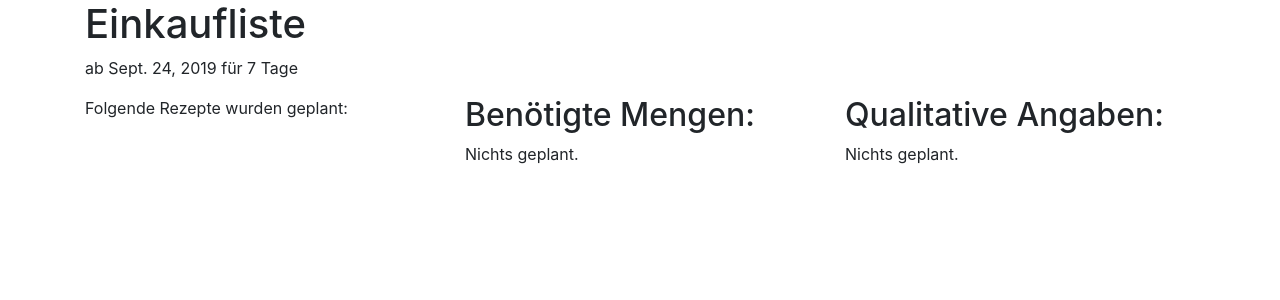
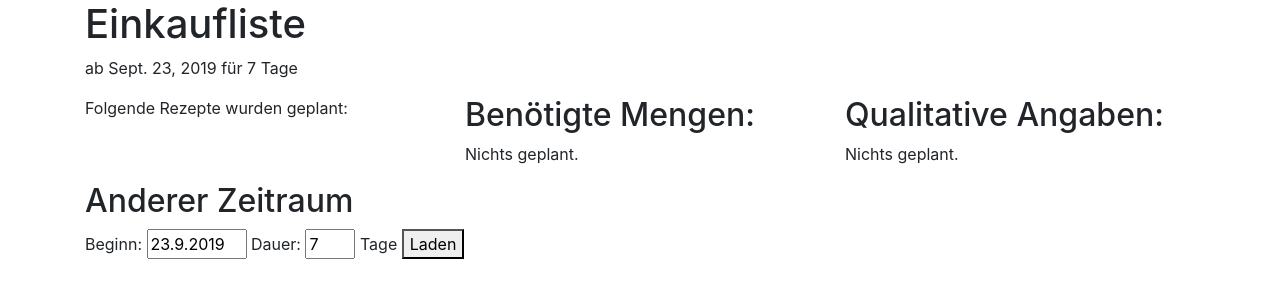
Before and after one commit to jammon/kita-rezepte, a Django app: page /einkaufsliste in a window 1280 px wide. Shown: the part 56-356 px from the top of the page. Run offline with Django 3.2, Linux system fonts and the light colour scheme; data that the repository does not hold is empty; parts of the project's set-up code (start-up, migrations or seed data) failed here and were passed over; some libraries are stand-ins or nearby versions.

Commit message:
Einkaufsliste mit anderem Zeitraum

```diff
--- a/kitarezepte/kitarezepte/urls.py
+++ b/kitarezepte/kitarezepte/urls.py
@@ -40,6 +40,7 @@ urlpatterns = [
     path('monat', views.monat),
     path('tag/<int:year>/<int:month>/<int:day>', views.tag),
     path('tag', views.tag),
+    path('einkaufsliste/<int:year>/<int:month>/<int:day>/<int:dauer>', views.einkaufsliste),
     path('einkaufsliste', views.einkaufsliste),
     path('ajax/set-gang/', ajax.set_gangplan),
     path('ajax/add-zutat/', ajax.add_zutat),
@@ -52,8 +53,4 @@ if settings.DEBUG:
     import debug_toolbar
     urlpatterns = [
         path('__debug__/', include(debug_toolbar.urls)),
-
-        # For django versions before 2.0:
-        # url(r'^__debug__/', include(debug_toolbar.urls)),
-
     ] + urlpatterns
--- a/kitarezepte/rezepte/models.py
+++ b/kitarezepte/rezepte/models.py
@@ -329,6 +329,8 @@ class GangPlan(models.Model):
 
 
 def get_einkaufsliste(client_slug, start, dauer):
+    """ liefert die Daten für /einkaufsliste
+    """
     rezept_plaene = GangPlan.objects.filter(  # Für "Folgende Rezepte wurden geplant"
         client__slug=client_slug,
         datum__gte=start,
--- a/kitarezepte/rezepte/static/rezepte/css/main.css
+++ b/kitarezepte/rezepte/static/rezepte/css/main.css
@@ -59,3 +59,10 @@
 #cpv-rezept {
 	margin-bottom: 18px;
 }
+/* Einkaufsliste */
+#ekl-start {
+	width: 100px;
+}
+#ekl-dauer {
+	width: 50px;
+}
--- a/kitarezepte/rezepte/templates/base.html
+++ b/kitarezepte/rezepte/templates/base.html
@@ -14,7 +14,6 @@
     <link rel="icon" href="{% static 'img/favicon.ico' %}" />
     <link rel="stylesheet" href="{% static 'vendor/bootstrap-4.1.2-dist/css/bootstrap.min.css' %}">
     <link rel="stylesheet" href="{% static 'rezepte/css/main.css' %}">
-    <!-- link rel="stylesheet" href="{% static 'rezepte/css/print.css' %}" media="print" / -->
     {% block extrahead %}{% endblock extrahead %}
   </head>
   <body>
--- a/kitarezepte/rezepte/templates/rezepte/einkaufsliste.html
+++ b/kitarezepte/rezepte/templates/rezepte/einkaufsliste.html
@@ -1,8 +1,15 @@
 {% extends "base.html" %}
 {% load static %}
+{% block extrahead %}
+  {# <link rel="stylesheet" href="{ % static 'vendor/jquery-ui-1.12.1.custom/jquery-ui.css' %}"> #}
+  <link rel="stylesheet" href="https://ajax.googleapis.com/ajax/libs/jqueryui/1.12.1/themes/smoothness/jquery-ui.css">
+{% endblock extrahead %}
 {% block content %}
   <div class="row">
     <div class="col">
+      {% if msg %}
+        <p class="bg-danger">{{ msg }}</p>
+      {% endif %}
       <h1>Einkaufliste</h1>
       <p>ab {{ start }} für {{ dauer }} Tage</p>
     </div>
@@ -56,8 +63,43 @@
       {% endif %}
     </div>
   </div>
+  <div class="row">
+    <div class="col">
+      <h2>Anderer Zeitraum</h2>
+      <form action="javascript:input_changed()">
+        <label for="ekl-start">Beginn:</label>
+        <input type="text" id="ekl-start" name="ekl-start"value="{{ start|date:"j.n.Y" }}">
+        <input type="hidden" id="ekl-helper" name="ekl-helper"value="{{ start|date:"Y/n/j" }}">
+        <label for="ekl-dauer">Dauer:</label>
+        <input type="number" id="ekl-dauer" name="ekl-dauer" min="1" value="{{ dauer }}"
+          size="3"> Tage
+        <button type="submit">Laden</button>
+      </form>
+    </div>
+  </div>
 {% endblock content %}
 {% block extrascripts %}
+{# <script src="{% static 'vendor/jquery-ui-1.12.1.custom/jquery-ui.js' %}"></script> #}
+<script src="https://ajax.googleapis.com/ajax/libs/jqueryui/1.12.1/jquery-ui.min.js"></script>
+{# <script src="i18n/datepicker-de.js"></script> #}
 <script>
+  var nextstart = new Date({{ start.year }}, {{ start.month }} - 1, {{ start.day }});
+  function input_changed() {
+    window.location.href = "/einkaufsliste/" +
+      $("#ekl-helper").val() + "/" + $("#ekl-dauer").val();
+  }
+  $(function() {
+    // der Datepicker soll bei Auswahl eine neue Seite aufrufen
+    $("#ekl-start").datepicker({
+      dateFormat: "d.m.yy",
+      altField: "#ekl-helper",
+      altFormat: "yy/m/d",
+      firstDay: 1,
+      onSelect: function(date) {
+        nextstart = date;
+      },
+    });
+
+  });
 </script>
 {% endblock extrascripts %}
--- a/kitarezepte/rezepte/views.py
+++ b/kitarezepte/rezepte/views.py
@@ -246,8 +246,14 @@ def tag(request, client_slug, year=0, month=0, day=0):
 
 # Einkaufsliste ------------------------------------------------------------------
 @client_param
-def einkaufsliste(request, client_slug, start=None, dauer=0):
-    start = start or next_dow(1)  # TODO: auf den einzelnen Client anpassen
-    dauer = dauer or 7
-    return render(request, 'rezepte/einkaufsliste.html',
-                  get_einkaufsliste(client_slug, start, dauer))
+def einkaufsliste(request, client_slug, year=0, month=0, day=0, dauer=7):
+    msg = ""
+    try:
+        start = date(year, month, day)
+    except ValueError:
+        if year != 0:
+            msg = f'"{day}.{month}.{year}" ist keine Datumsangabe.'
+        start = next_dow(0)
+    data = get_einkaufsliste(client_slug, start, dauer)
+    data["msg"] = msg
+    return render(request, 'rezepte/einkaufsliste.html', data)
```
